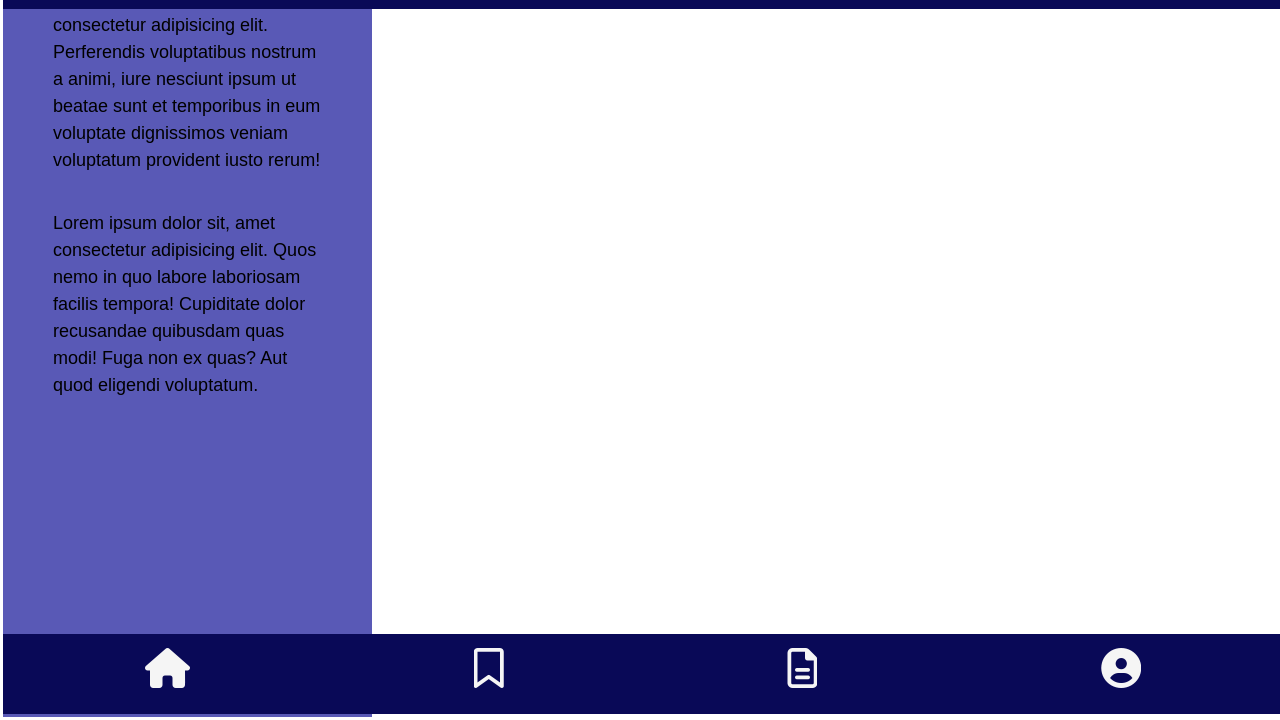
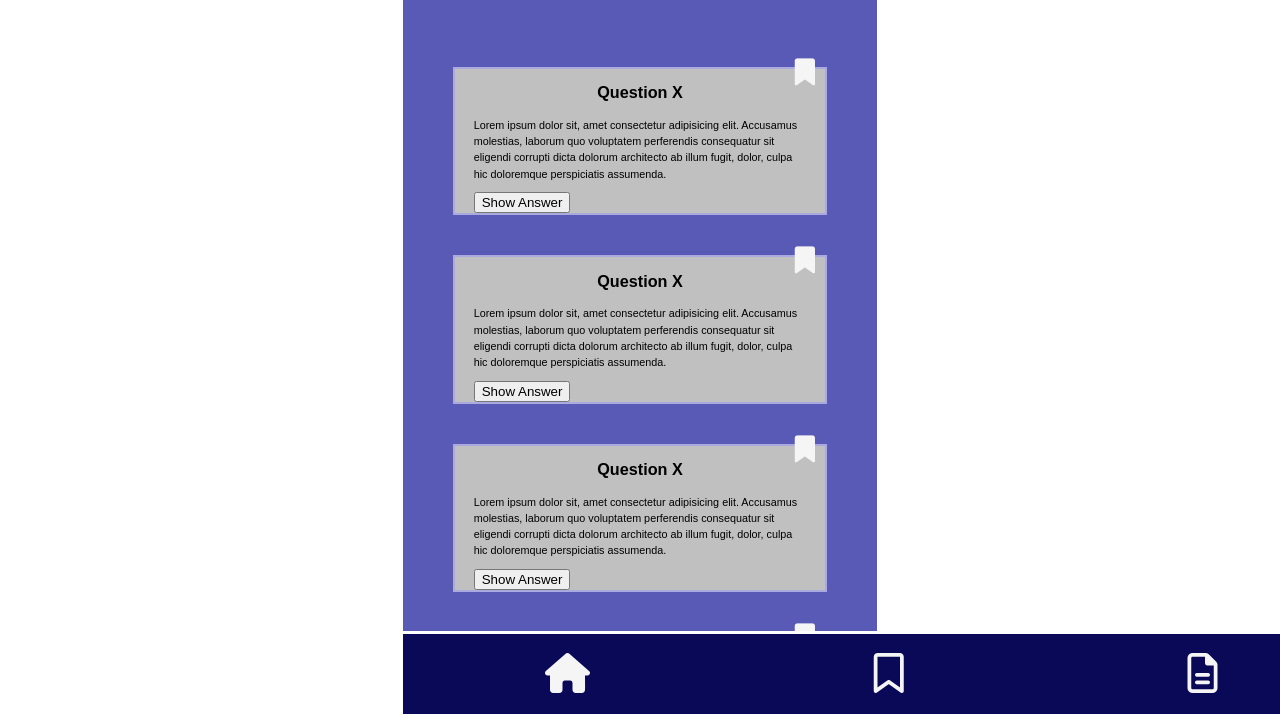
Before and after one commit to Shari-alt/quiz-app-shari, a website: page index.html in a window 1280 px wide. Shown: the part 86-806 px from the top of the page. Drawn offline with Linux system fonts and the light colour scheme.

Commit message:
Added the Questions Cards to the landing page

```diff
--- a/index.html
+++ b/index.html
@@ -14,11 +14,67 @@
         <h1>Quiz App</h1>
       </header>
       <main class="content-grid">
-        <p>Lorem ipsum dolor, sit amet consectetur adipisicing elit. Perferendis voluptatibus nostrum a animi, iure nesciunt ipsum ut beatae sunt et temporibus in eum voluptate dignissimos veniam voluptatum provident iusto rerum!</p>
-        <p>Lorem ipsum dolor sit, amet consectetur adipisicing elit. Quos nemo in quo labore laboriosam facilis tempora! Cupiditate dolor recusandae quibusdam quas modi! Fuga non ex quas? Aut quod eligendi voluptatum.</p>
+       <section id="card">
+         <div class="question">
+           <h2> Question X</h2>
+           <p>
+             Lorem ipsum dolor sit, amet consectetur adipisicing elit. Accusamus molestias, laborum quo voluptatem perferendis consequatur sit eligendi corrupti dicta dolorum architecto ab illum fugit, dolor, culpa hic doloremque perspiciatis assumenda.
+           </p>
+           <button> Show Answer </button>
+           <i class="fas fa-bookmark bookmark"></i>
+         </div>
+       </section>
+       <section id="card">
+        <div class="question">
+          <h2> Question X</h2>
+          <p>
+            Lorem ipsum dolor sit, amet consectetur adipisicing elit. Accusamus molestias, laborum quo voluptatem perferendis consequatur sit eligendi corrupti dicta dolorum architecto ab illum fugit, dolor, culpa hic doloremque perspiciatis assumenda.
+          </p>
+          <button> Show Answer </button>
+          <i class="fas fa-bookmark bookmark"></i>
+        </div>
+      </section>
+      <section id="card">
+        <div class="question">
+          <h2> Question X</h2>
+          <p>
+            Lorem ipsum dolor sit, amet consectetur adipisicing elit. Accusamus molestias, laborum quo voluptatem perferendis consequatur sit eligendi corrupti dicta dolorum architecto ab illum fugit, dolor, culpa hic doloremque perspiciatis assumenda.
+          </p>
+          <button> Show Answer </button>
+          <i class="fas fa-bookmark bookmark"></i>
+        </div>
+      </section>
+      <section id="card">
+        <div class="question">
+          <h2> Question X</h2>
+          <p>
+            Lorem ipsum dolor sit, amet consectetur adipisicing elit. Accusamus molestias, laborum quo voluptatem perferendis consequatur sit eligendi corrupti dicta dolorum architecto ab illum fugit, dolor, culpa hic doloremque perspiciatis assumenda.
+          </p>
+          <button> Show Answer </button>
+          <i class="fas fa-bookmark bookmark"></i>
+        </div>
+      </section>
+      <section id="card">
+        <div class="question">
+          <h2> Question X</h2>
+          <p>
+            Lorem ipsum dolor sit, amet consectetur adipisicing elit. Accusamus molestias, laborum quo voluptatem perferendis consequatur sit eligendi corrupti dicta dolorum architecto ab illum fugit, dolor, culpa hic doloremque perspiciatis assumenda.
+          </p>
+          <button> Show Answer </button>
+          <i class="fas fa-bookmark bookmark"></i>
+        </div>
+      </section>
+      <section id="card">
+        <div class="question">
+          <h2> Question X</h2>
+          <p>
+            Lorem ipsum dolor sit, amet consectetur adipisicing elit. Accusamus molestias, laborum quo voluptatem perferendis consequatur sit eligendi corrupti dicta dolorum architecto ab illum fugit, dolor, culpa hic doloremque perspiciatis assumenda.
+          </p>
+          <button> Show Answer </button>
+          <i class="fas fa-bookmark bookmark"></i>
+        </div>
+      </section>
       </main>
-
-  </body>
   <footer class="footer">
    <a href="a"> <i class="fas fa-home"></i> </a>
    <a href="a"> <i class="far fa-bookmark"></i> </a>
@@ -26,4 +82,5 @@
    <a href="a"> <i class="fas fa-user-circle"></i> </a>
   </footer>
 </div>
+</body>
 </html>
--- a/styles/_base.css
+++ b/styles/_base.css
@@ -1,6 +1,5 @@
 * {
   box-sizing: border-box;
-  overflow: scroll;
 }
 
 body {
@@ -8,26 +7,22 @@ body {
   font-size: 112.5%;
   line-height: 1.5;
   margin: 0;
-
 }
 
 .main-grid {
   display: grid;
-  grid-template-rows: [header] 1fr [content]auto [footer] 1fr;
-  grid-template-columns:  [width] 375px;
-  margin 0 auto;
-  width: 375px;
+  grid-template-rows: [header] 80px [main] auto [footer] 80px;
+  margin: 0 auto;
+  min-width: 320px;
+  height: 100vh;
+  max-width: 60vh;
   border: white 3px;
   border-style: solid;
 }
 
 .header {
-  grid-row: header;
+  grid-row: header/main;
   background-color: var(--background-color-header);
-  position: fixed;
-  overflow: hidden;
-  width: 100vw;
-  top: 0;
 }
 
 header {
@@ -37,12 +32,11 @@ header {
 .content-grid {
   display: flex;
   flex-direction: column;
-  grid-row: content;
-margin: 0 auto;
-width: 375px;
-height: 100vh;
-grid-column: width;
-padding: 50px;
+  grid-row: 2/3;
+  overflow-y: scroll;
+  margin: 0 auto;
+  /*grid-column: width;*/
+  padding: 50px;
   background-color: var(--background-color-content);
 }
 
@@ -51,15 +45,13 @@ padding: 50px;
   justify-content: space-around;
   align-items: center;
   position: fixed;
-  grid-row: footer;
+  grid-row: footer / 4;
   height: 80px;
-  width:100vw;
+  width: 100vw;
   background-color: var(--background-color-footer);
   font-size: 40px;
   bottom: 0;
 }
-
-
 
 h1,
 h2,
@@ -71,3 +63,29 @@ h3 {
 a {
   color: whitesmoke;
 }
+
+.question {
+  border: 2px solid rgb(170, 170, 224);
+  padding: 0 5%;
+  margin: 20px 0;
+  font-size: 0.6em;
+  background: silver;
+  color: black;
+  position: relative;
+}
+
+.bookmark {
+  color: whitesmoke;
+  font-size: 2.5em;
+  position: absolute;
+  top: -10px;
+  right: 10px;
+}
+
+.answer {
+  border: 1px solid rgb(170, 170, 224);
+  width: 50%;
+  margin: 0 autp 20px;
+  text-align: center;
+  padding: 2%;
+}
--- a/styles/color.css
+++ b/styles/color.css
@@ -2,4 +2,5 @@
   --background-color-content: rgb(89, 89, 182);
   --background-color-footer: rgb(9, 9, 87);
   --background-color-header: rgb(9, 9, 87);
+  --color-header: white;
 }
```
